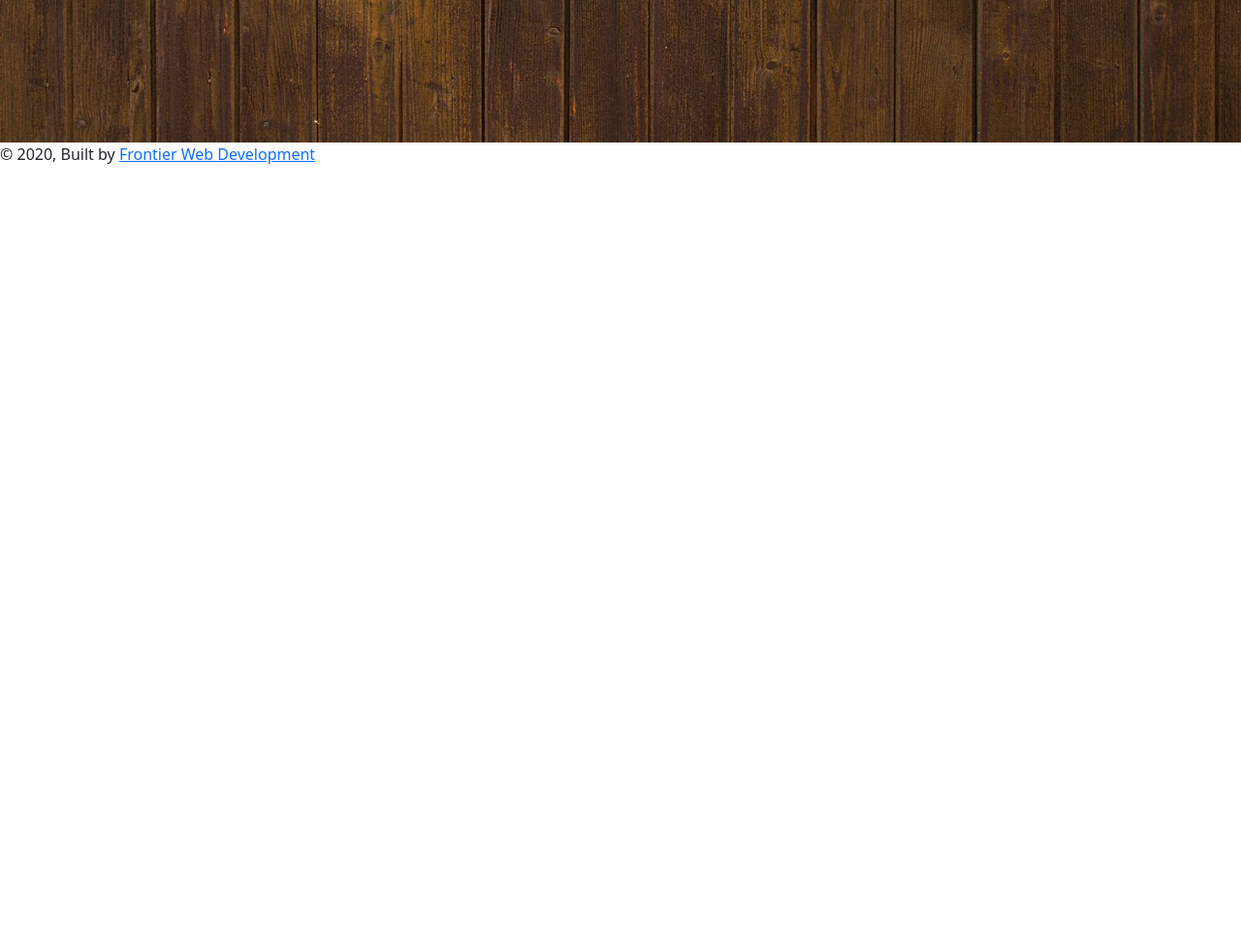
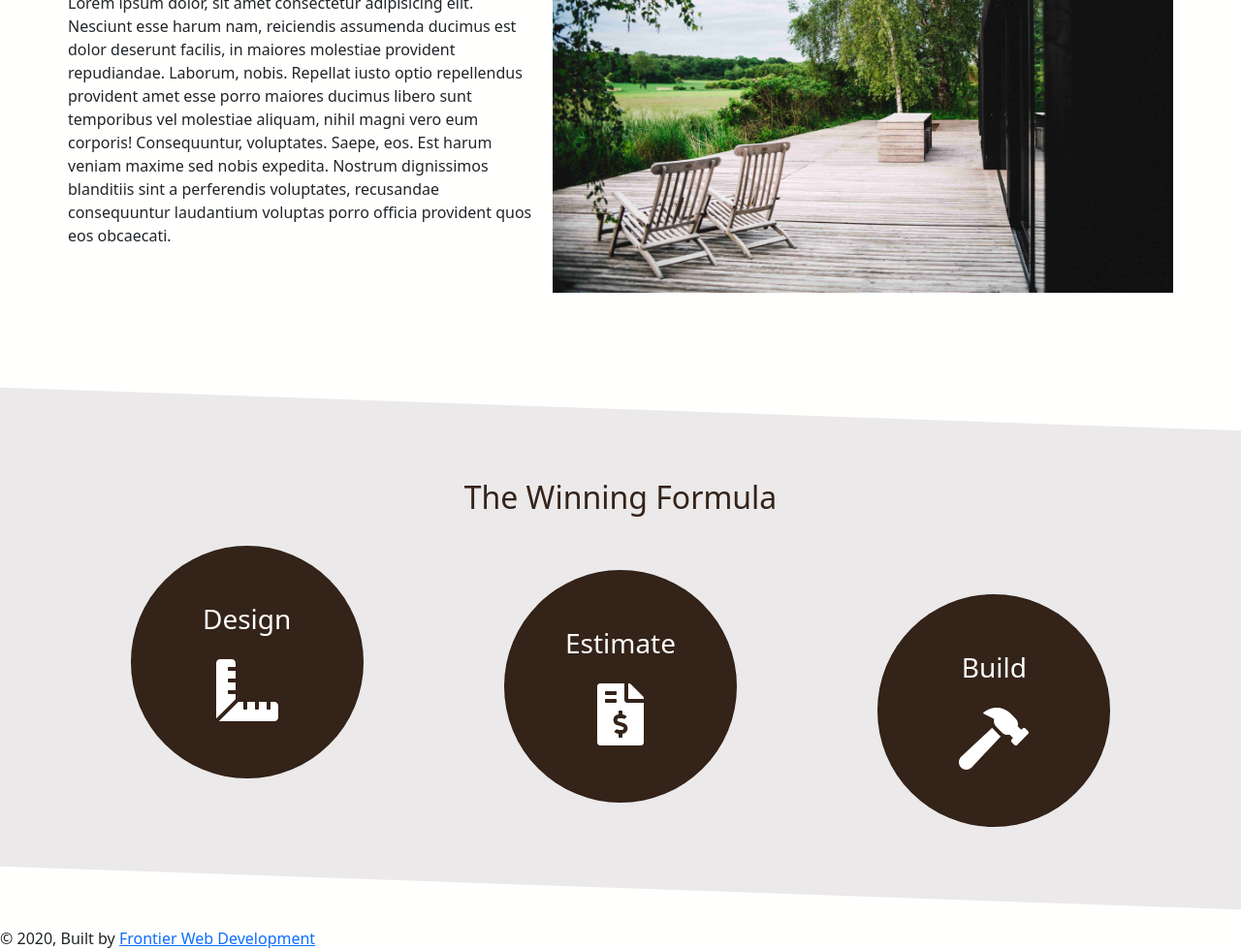
Before and after one commit to mjcapecci/frontier-starter, a Gatsby site: page / in a window 1280 px wide. Shown: the part 653-1633 px from the top of the page at 97% size. Before the commit the page ends 824 px from the top, so only its background shows below. Built offline with nearby package versions, Linux system fonts and the light colour scheme; Gatsby itself is replaced by a stand-in of ours.

Commit message:
updates landing page

```diff
--- a/gatsby-config.js
+++ b/gatsby-config.js
@@ -18,6 +18,7 @@ module.exports = {
     `gatsby-plugin-sass`,
     `gatsby-background-image`,
     `gatsby-plugin-styled-components`,
+    `gatsby-plugin-scroll-reveal`,
     {
       resolve: `gatsby-plugin-manifest`,
       options: {
--- a/package.json
+++ b/package.json
@@ -7,6 +7,7 @@
   "dependencies": {
     "@fortawesome/fontawesome-svg-core": "^1.2.30",
     "@fortawesome/free-brands-svg-icons": "^5.14.0",
+    "@fortawesome/free-solid-svg-icons": "^5.14.0",
     "@fortawesome/react-fontawesome": "^0.1.11",
     "babel-plugin-styled-components": "^1.11.1",
     "bootstrap": "^5.0.0-alpha1",
@@ -18,6 +19,7 @@
     "gatsby-plugin-offline": "^3.2.24",
     "gatsby-plugin-react-helmet": "^3.3.10",
     "gatsby-plugin-sass": "^2.3.12",
+    "gatsby-plugin-scroll-reveal": "0.0.7",
     "gatsby-plugin-sharp": "^2.6.28",
     "gatsby-plugin-styled-components": "^3.3.10",
     "gatsby-source-filesystem": "^2.3.25",
--- a/src/components/Hero/HeroMain.js
+++ b/src/components/Hero/HeroMain.js
@@ -2,9 +2,25 @@ import React from "react"
 import { graphql, useStaticQuery } from "gatsby"
 import styled from "styled-components"
 import BackgroundImage from "gatsby-background-image"
-import Logo from "../../images/logo.png"
+import Logo from "../ImagesPreload/logo"
+import useWindowSize from "../../utils/useWindowSize"
 
 const HeroMain = () => {
+  const width = useWindowSize().width
+
+  const breakPoint = () => {
+    switch (true) {
+      case width >= 1920:
+        return "400px"
+      case width >= 1050:
+        return "400px"
+      case width >= 650:
+        return "400px"
+      default:
+        return "350px"
+    }
+  }
+
   const bgImageQuery = useStaticQuery(graphql`
     query bgImage {
       file(relativePath: { eq: "bg.jpg" }) {
@@ -28,12 +44,7 @@ const HeroMain = () => {
     >
       <div className="jumbotron jumbotron-fluid">
         <div className="hero-container">
-          <img src={Logo} alt="" />
-          <h1 className="display-4">Fluid jumbotron</h1>
-          <p className="lead">
-            This is a modified jumbotron that occupies the entire horizontal
-            space of its parent.
-          </p>
+          <Logo width={breakPoint()} />
         </div>
       </div>
     </StyledBackgroundImage>
--- /dev/null
+++ b/src/components/ImagesPreload/logo.js
@@ -0,0 +1,27 @@
+import React from "react"
+import { useStaticQuery, graphql } from "gatsby"
+import Img from "gatsby-image"
+
+const Image = ({ width }) => {
+  const data = useStaticQuery(graphql`
+    query {
+      placeholderImage: file(relativePath: { eq: "logo-large.png" }) {
+        childImageSharp {
+          fluid(maxWidth: 640, quality: 100) {
+            ...GatsbyImageSharpFluid_withWebp
+            ...GatsbyImageSharpFluidLimitPresentationSize
+          }
+        }
+      }
+    }
+  `)
+  return (
+    <Img
+      fluid={data.placeholderImage.childImageSharp.fluid}
+      style={{ width: width }}
+      alt="Northwest Indiana Decking Authority"
+    />
+  )
+}
+
+export default Image
--- /dev/null
+++ b/src/components/ImagesPreload/underHero.js
@@ -0,0 +1,27 @@
+import React from "react"
+import { useStaticQuery, graphql } from "gatsby"
+import Img from "gatsby-image"
+
+const Image = ({ width }) => {
+  const data = useStaticQuery(graphql`
+    query {
+      placeholderImage: file(relativePath: { eq: "5.jpg" }) {
+        childImageSharp {
+          fluid(maxWidth: 640, quality: 100) {
+            ...GatsbyImageSharpFluid_withWebp
+            ...GatsbyImageSharpFluidLimitPresentationSize
+          }
+        }
+      }
+    }
+  `)
+  return (
+    <Img
+      fluid={data.placeholderImage.childImageSharp.fluid}
+      style={{ width: width }}
+      alt="Northwest Indiana Decking Authority"
+    />
+  )
+}
+
+export default Image
--- /dev/null
+++ b/src/components/IndexSections/comps/Cards.js
@@ -0,0 +1,28 @@
+import React from 'react'
+import { FontAwesomeIcon } from "@fortawesome/react-fontawesome"
+import { faRulerCombined, faFileInvoiceDollar, faHammer } from "@fortawesome/free-solid-svg-icons"
+import { slideUp1, slideUp2, slideUp3 } from '../../../utils/animations'
+
+const Cards = () => {
+  return (
+    <div className="card-grid-container">
+      <h2>The Winning Formula</h2>
+      <div className="card-grid container">
+        <div className="card" {...slideUp1}>
+          <h4>Design</h4>
+          <FontAwesomeIcon icon={faRulerCombined} size="4x"/>
+        </div>
+        <div className="card" {...slideUp2}>
+          <h4>Estimate</h4>
+          <FontAwesomeIcon icon={faFileInvoiceDollar} size="4x"/>
+        </div>
+        <div className="card" {...slideUp3}>
+          <h4>Build</h4>
+          <FontAwesomeIcon icon={faHammer} size="4x"/>
+        </div>
+      </div>
+    </div>
+  )
+}
+
+export default Cards
--- /dev/null
+++ b/src/components/IndexSections/comps/UnderHero.js
@@ -0,0 +1,19 @@
+import React from "react"
+import UnderHeroImg from '../../ImagesPreload/underHero'
+import {slideUp3} from '../../../utils/animations'
+
+const UnderHero = () => {
+  return (
+    <section className="container under-hero">
+      <div className="under-hero-text" {...slideUp3}>
+        <h2>Build the deck you've always wanted.</h2>
+        <p>Lorem ipsum dolor, sit amet consectetur adipisicing elit. Nesciunt esse harum nam, reiciendis assumenda ducimus est dolor deserunt facilis, in maiores molestiae provident repudiandae. Laborum, nobis. Repellat iusto optio repellendus provident amet esse porro maiores ducimus libero sunt temporibus vel molestiae aliquam, nihil magni vero eum corporis! Consequuntur, voluptates. Saepe, eos. Est harum veniam maxime sed nobis expedita. Nostrum dignissimos blanditiis sint a perferendis voluptates, recusandae consequuntur laudantium voluptas porro officia provident quos eos obcaecati.</p>
+      </div>
+      <div className="under-hero-img">
+        <UnderHeroImg width={640}/>
+      </div>
+    </section>
+  )
+}
+
+export default UnderHero
--- /dev/null
+++ b/src/components/IndexSections/index.js
@@ -0,0 +1,2 @@
+export { default as UnderHero } from "./comps/UnderHero"
+export { default as Cards } from "./comps/Cards"
--- a/src/pages/index.js
+++ b/src/pages/index.js
@@ -1,11 +1,14 @@
 import React from "react"
 import Layout from "../components/Default/Layout"
 import Hero from "../components/Hero/HeroMain"
+import { UnderHero, Cards } from "../components/IndexSections/index"
 
 const IndexPage = () => {
   return (
     <Layout page={"Home"}>
       <Hero />
+      <UnderHero />
+      <Cards />
     </Layout>
   )
 }
--- a/src/styles/_hero.scss
+++ b/src/styles/_hero.scss
@@ -1,6 +1,6 @@
 .hero {
   color: white;
-  height: 100vh;
+  height: 50vh;
   @include f-center;
 
   .hero-container {
--- a/src/styles/_topBody.scss
+++ b/src/styles/_topBody.scss
@@ -0,0 +1,75 @@
+.under-hero {
+  height: auto;
+  padding: 8rem 0 5rem 0;
+  @include grid-2;
+
+  .under-hero-text {
+    @include f-center;
+  }
+}
+
+.card-grid-container {
+  position: relative;
+  width: 100%;
+  background: rgb(235, 233, 233);
+  margin: 5rem 0;
+
+  h2 {
+    padding: 2rem 0;
+    text-align: center;
+    color: #342319;
+  }
+
+  .card-grid {
+    padding: 1rem 0 3rem 0;
+    @include grid-3;
+    justify-items: center;
+  }
+
+  .card {
+    border-radius: 0px;
+    height: 15rem;
+    width: 15rem;
+    background: #342319;
+    color: white;
+    border-radius: 50%;
+    @include f-center;
+
+    h4 {
+      margin-bottom: 1.5rem;
+      font-size: 28px;
+    }
+  }
+}
+
+// Pseudo Selectors for Slant
+.card-grid-container::before {
+  content: "";
+  position: absolute;
+  top: -40px;
+  left: 0;
+  width: 100%;
+  height: 75px;
+  background: rgb(235, 233, 233);
+  transform: skewY(2deg);
+  z-index: -1;
+}
+
+.card-grid-container::after {
+  content: "";
+  position: absolute;
+  bottom: -40px;
+  left: 0;
+  width: 100%;
+  height: 75px;
+  background: rgb(235, 233, 233);
+  transform: skewY(2deg);
+  z-index: -1;
+}
+
+.card:nth-child(1) {
+  transform: translateY(-25px);
+}
+.card:nth-child(3) {
+  transform: translateY(25px);
+}
--- a/src/styles/_variables.scss
+++ b/src/styles/_variables.scss
@@ -4,3 +4,36 @@
   align-items: center;
   justify-content: center;
 }
+
+@mixin grid-2 {
+  display: grid;
+  grid-template-columns: repeat(2, 1fr);
+  grid-gap: 1rem;
+
+  @media screen and (max-width: 700px) {
+    grid-template-columns: repeat(1, 1fr);
+  }
+}
+
+@mixin grid-3 {
+  display: grid;
+  grid-template-columns: repeat(3, 1fr);
+  grid-gap: 1rem;
+
+  @media screen and (max-width: 700px) {
+    grid-template-columns: repeat(1, 1fr);
+  }
+}
+
+.btn-1 {
+  background: rgb(180, 121, 79);
+  color: white;
+  font-size: 24px;
+  transition: all 0.2s ease;
+  border-radius: 2px;
+
+  &:hover {
+    background: rgb(148, 99, 65);
+    color: white;
+  }
+}
--- a/src/styles/index.scss
+++ b/src/styles/index.scss
@@ -1,3 +1,13 @@
 @import "./variables";
 @import "./hero";
+@import "./topBody";
 @import "../../node_modules/bootstrap/dist/css/bootstrap.min.css";
+
+.test {
+  max-width: 25rem;
+  overflow-x: hidden;
+}
+
+body {
+  background: #fffffe;
+}
--- /dev/null
+++ b/src/utils/animations.js
@@ -0,0 +1,14 @@
+export const slideUp1 = {
+  'data-sal': 'slide-up',
+  'data-sal-delay': '200'
+}
+
+export const slideUp2 = {
+  'data-sal': 'slide-up',
+  'data-sal-delay': '400'
+}
+
+export const slideUp3 = {
+  'data-sal': 'slide-up',
+  'data-sal-delay': '600'
+}
--- /dev/null
+++ b/src/utils/useWindowSize.js
@@ -0,0 +1,33 @@
+import { useState, useEffect } from "react"
+
+// Hook
+export default function useWindowSize() {
+  // Initialize state with undefined width/height so server and client renders match
+  // Learn more here: https://joshwcomeau.com/react/the-perils-of-rehydration/
+  const [windowSize, setWindowSize] = useState({
+    width: undefined,
+    height: undefined,
+  })
+
+  useEffect(() => {
+    // Handler to call on window resize
+    function handleResize() {
+      // Set window width/height to state
+      setWindowSize({
+        width: window.innerWidth,
+        height: window.innerHeight,
+      })
+    }
+
+    // Add event listener
+    window.addEventListener("resize", handleResize)
+
+    // Call handler right away so state gets updated with initial window size
+    handleResize()
+
+    // Remove event listener on cleanup
+    return () => window.removeEventListener("resize", handleResize)
+  }, []) // Empty array ensures that effect is only run on mount
+
+  return windowSize
+}
```
Also changed, not shown: src/images/5.jpg (added), src/images/gatsby-icon.png (added), 1 other file.
